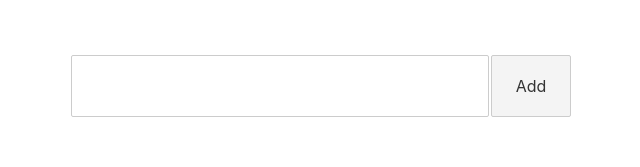
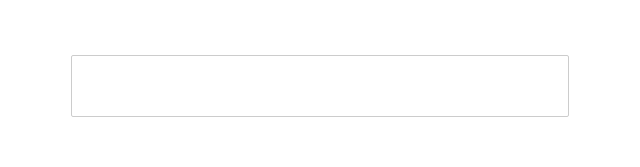
Before and after one commit to alximbot/learn-svelte, a Svelte app: page / in a window 1280 px wide. Shown: the part 209-376 px from the top of the page, without its empty margins (319-959 px from the left). Built offline with nearby package versions, Linux system fonts and the light colour scheme.

Commit message:
9. Conditionally show add button

```diff
--- a/src/List.svelte
+++ b/src/List.svelte
@@ -15,7 +15,9 @@
 
 <div class="newInputContainer">
   <input class="newInput" placeholder="" bind:value={newItem} />
-  <button class="addButton" on:click={addToList}>Add</button>
+  {#if !!newItem}
+    <button class="addButton" on:click={addToList}>Add</button>
+  {/if}
 </div>
 
 <div class="listItems">
@@ -59,8 +61,8 @@
   }
 
   .newInputContainer {
+    position: relative;
     display: grid;
-    grid-template-columns: auto 80px;
     margin-bottom: 40px;
   }
 
@@ -83,5 +85,11 @@
 
   .addButton {
     cursor: pointer;
+    position: absolute;
+    right: 0;
+    width: 64px;
+    color: coral;
+    background: none;
+    border: none;
   }
 </style>
```
